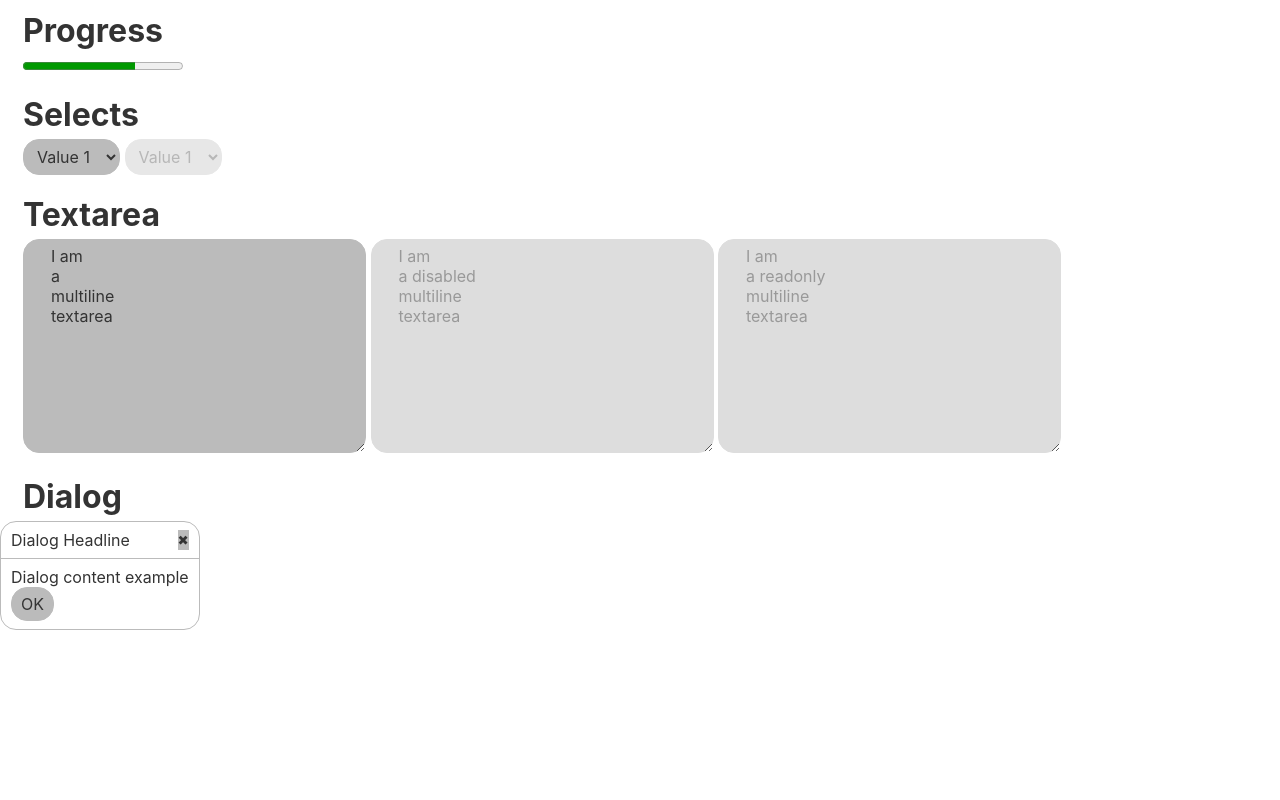
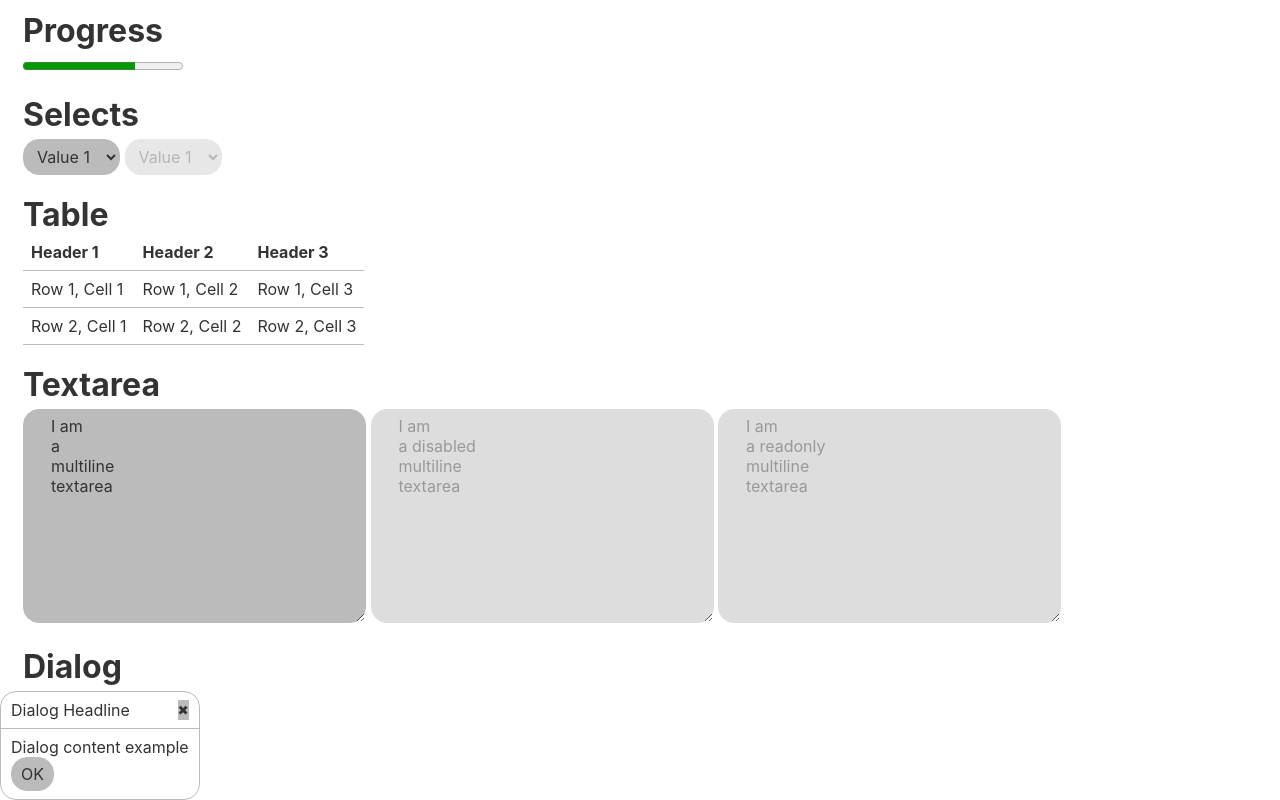
Before and after one commit to kompanie-dev/komponist, a website: page demo/index.html in a window 1280 px wide. Shown: the part 3441-4241 px from the top of the page. Before the commit the page ends 4071 px from the top, so only its background shows below. Drawn offline with Linux system fonts and the light colour scheme.

Commit message:
Add styling for table

```diff
--- a/demo/index.html
+++ b/demo/index.html
@@ -366,6 +366,32 @@ body {
         </select>
     </div>
 
+    <div class="spacer">
+        <h1>Table</h1>
+
+        <table class="table">
+            <thead>
+                <tr>
+                    <th>Header 1</th>
+                    <th>Header 2</th>
+                    <th>Header 3</th>
+                </tr>
+            </thead>
+            <tbody>
+                <tr>
+                    <td>Row 1, Cell 1</td>
+                    <td>Row 1, Cell 2</td>
+                    <td>Row 1, Cell 3</td>
+                </tr>
+                <tr>
+                    <td>Row 2, Cell 1</td>
+                    <td>Row 2, Cell 2</td>
+                    <td>Row 2, Cell 3</td>
+                </tr>
+            </tbody>
+        </table>
+    </div>
+
     <h1>Textarea</h1>
     <div class="spacer">
         <textarea class="textarea" cols="30" rows="10">
--- a/index.css
+++ b/index.css
@@ -4,6 +4,7 @@
 @import url(source/elements/dialog.css);
 @import url(source/elements/forms.css);
 @import url(source/elements/nav.css);
+@import url(source/elements/table.css);
 @import url(source/elements/text.css);
 
 @import url(source/groups/button-group.css);
--- /dev/null
+++ b/source/elements/table.css
@@ -0,0 +1,10 @@
+.table {
+    border-collapse: collapse;
+
+    td, th {
+        border: none;
+        border-bottom: 1px solid var(--element-border-color);
+        padding: 0.5rem;
+        text-align: left;
+    }
+}
```
Also changed, not shown: README.md.
